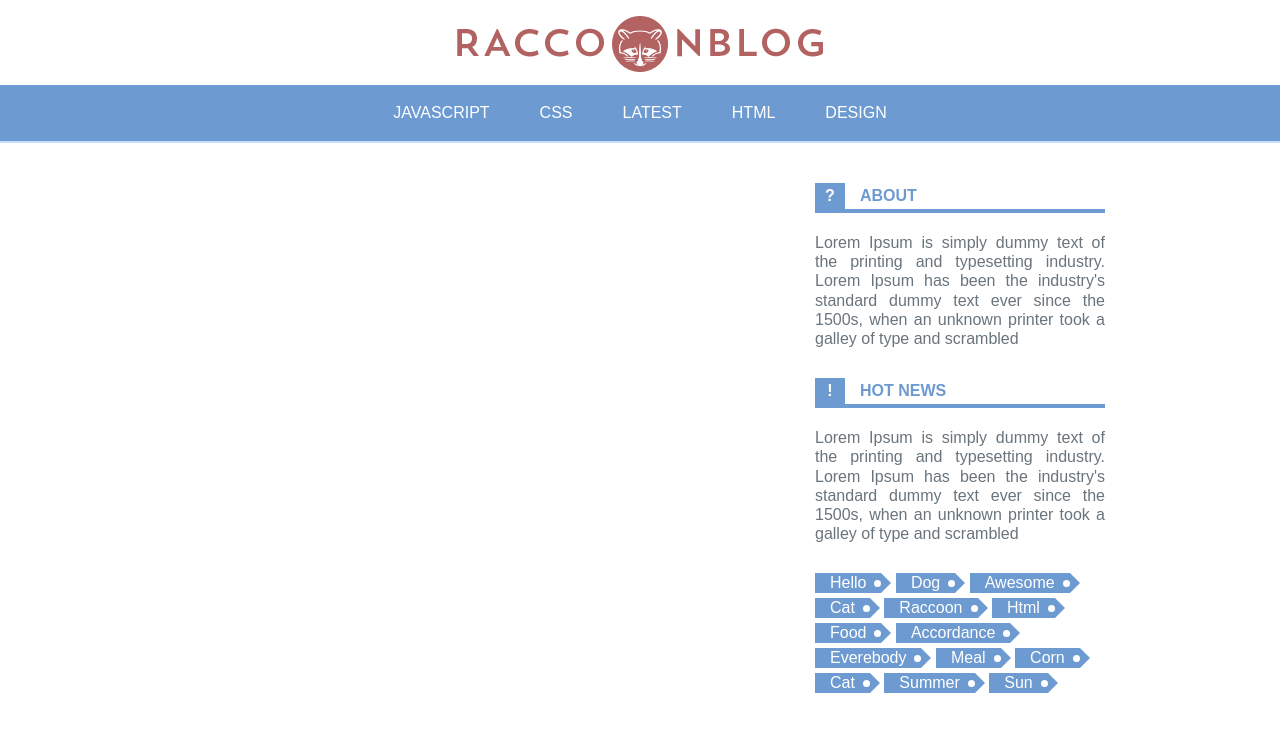
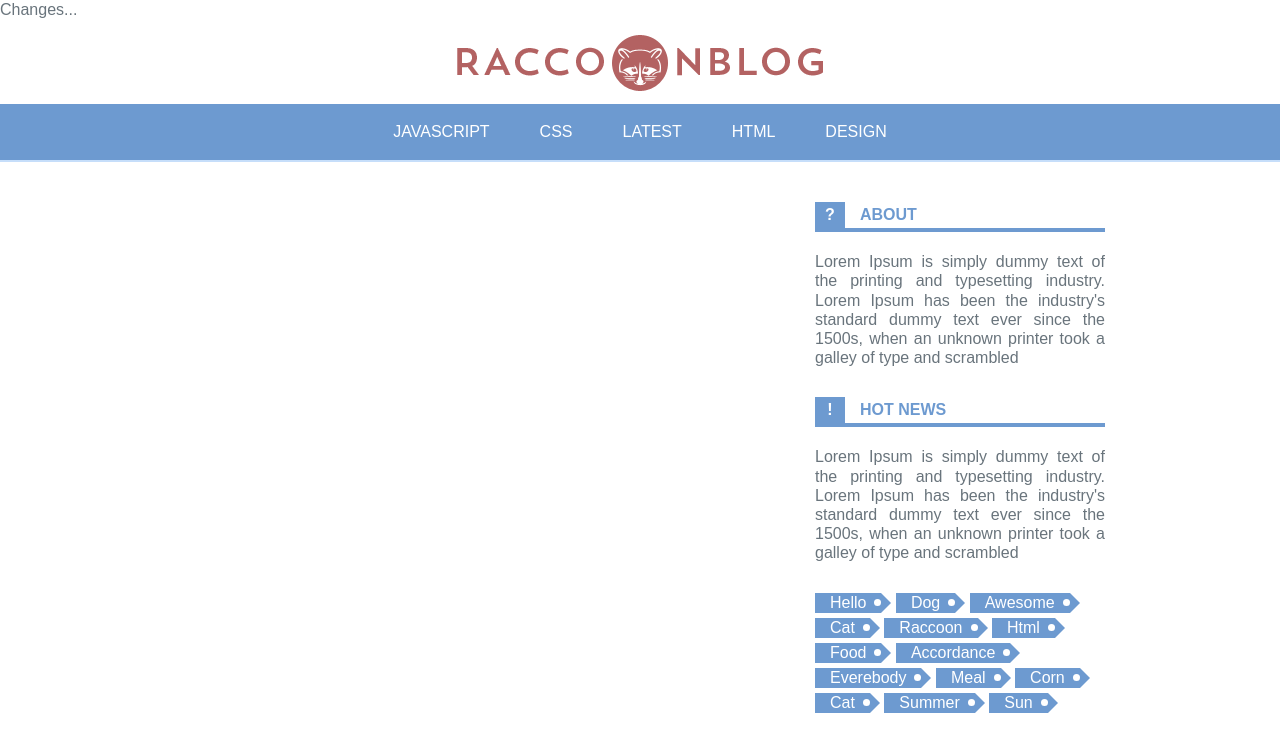
Before and after one commit to valery-webb/js-ui-angular-blog, a website: page js-ui-blog/index.html in a window 1280 px wide. Drawn offline with Linux system fonts and the light colour scheme.

```diff
--- a/js-ui-blog/index.html
+++ b/js-ui-blog/index.html
@@ -14,6 +14,7 @@
 <![endif]-->
 </head>
 <body>
+<div>Changes...</div>
     <div class="row-wrapper">
         <header class="clmn-12 logo-holder">
             <a class="logo" href="index.html" title=""></a>
```
